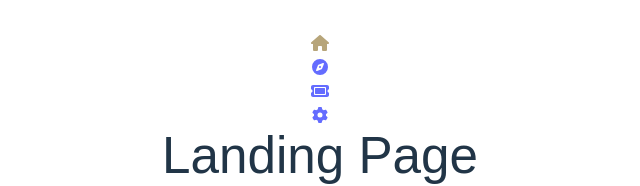
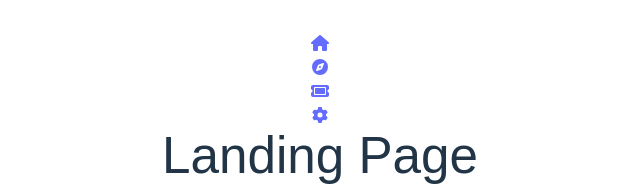
Before and after one commit to Y-Diallo/UMeet, a React (Vite) app in the folder frontend/: page / in a window 1280 px wide. Shown: the top 186 px of the page, without its empty margins (320-960 px from the left). Built offline with nearby package versions, Linux system fonts and the light colour scheme.

Commit message:
modified navbar

```diff
--- a/frontend/src/Navbar.tsx
+++ b/frontend/src/Navbar.tsx
@@ -1,28 +1,33 @@
-import { Link } from 'react-router-dom';
+import { Link, useLocation } from 'react-router-dom';
 import { FontAwesomeIcon } from '@fortawesome/react-fontawesome';
 import { faHouse, faCompass, faTicket, faGear } from '@fortawesome/free-solid-svg-icons'
 function Navbar() {
+  const page = useLocation().pathname.split('/')[1];
   return (
-      <nav className="fixed bottom-0 left-0 w-full text-white">
+    <nav className="fixed bottom-0 left-0 w-full text-white bg-white">
       <ul className="flex justify-between px-8 py-8">
         <li className="nav-item">
-            <Link to="/" className="nav-link">
-                <FontAwesomeIcon className="text-lg" style={{color:'#B7A57AFF'}} icon={faHouse} />
+          <Link to="/home" className="nav-link">
+              <FontAwesomeIcon className="text-purple-900 text-lg"
+               style={page == "home" ? {color:'#B7A57AFF'}:{}} icon={faHouse} />
           </Link>
         </li>
         <li className="nav-item">
-            <Link to="/about" className="nav-link">
-                <FontAwesomeIcon className="text-purple-900 text-lg" icon={faCompass} />
+          <Link to="/search" className="nav-link">
+              <FontAwesomeIcon className="text-purple-900 text-lg"
+              style={page == "search" ? {color:'#B7A57AFF'}:{}} icon={faCompass} />
           </Link>
         </li>
         <li className="nav-item">
-            <Link to="/contact" className="nav-link">
-                <FontAwesomeIcon className="text-purple-900 text-lg" icon={faTicket} />
+          <Link to="/events" className="nav-link">
+              <FontAwesomeIcon className="text-purple-900 text-lg"
+              style={page == "events" ? {color:'#B7A57AFF'}:{}} icon={faTicket} />
           </Link>
         </li>
         <li className="nav-item">
-            <Link to="/contact" className="nav-link">
-                <FontAwesomeIcon className="text-purple-900 text-lg" icon={faGear} />
+          <Link to="/settings" className="nav-link">
+              <FontAwesomeIcon className="text-purple-900 text-lg"
+              style={page == "settings" ? {color:'#B7A57AFF'}:{}} icon={faGear} />
           </Link>
         </li>
       </ul>
```
Lines whose indentation alone changed are shown as unchanged.
